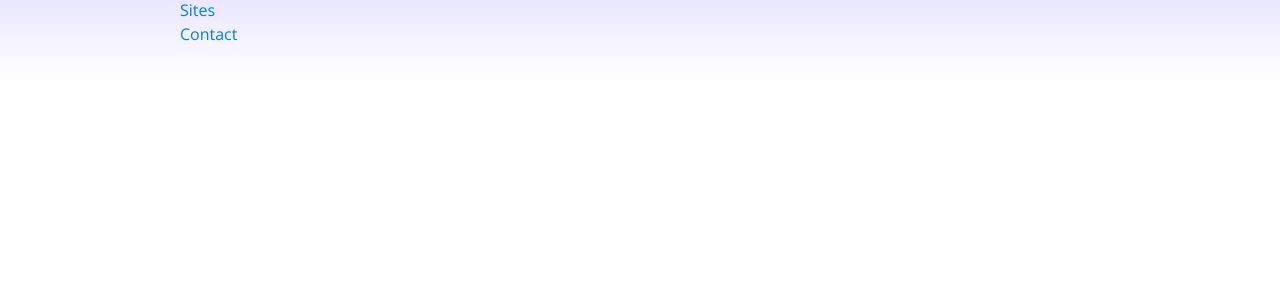
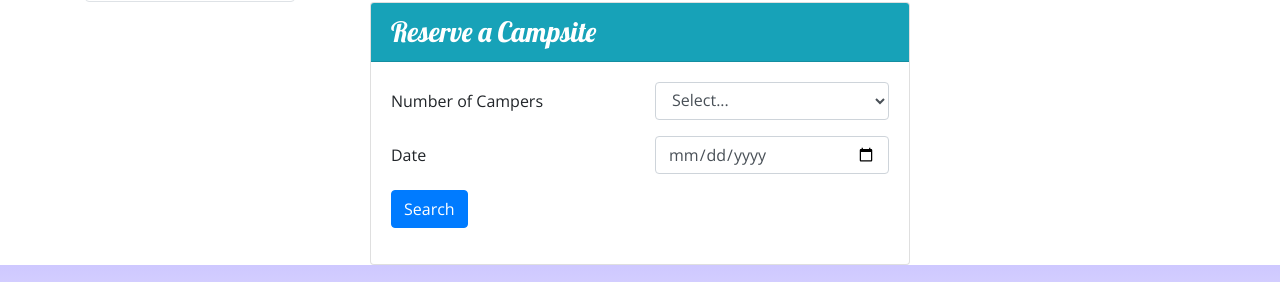
Before and after one commit to annychan1218/aboutus.html, a website: page index.html in a window 1280 px wide. Shown: the part 848-1130 px from the top of the page. Before the commit the page ends 930 px from the top, so only its background shows below. Drawn offline with nearby package versions, Linux system fonts and the light colour scheme.

Commit message:
workshop 2

```diff
--- a/index.html
+++ b/index.html
@@ -29,6 +29,9 @@
                     <div class="col">
                         <h1>NuCamp</h1>
                         <h2>a better way to camp</h2>
+                    </div>
+                    <div class="col-md-4 col-xl-2 mt-4">
+                        <a class="btn btn-info btn-lg" href="#reserveForm" role="button">Reserve Campsite</a>
                     </div>
                 </div>
         </div>
@@ -74,10 +77,15 @@
                 <h2>Featured Campsites</h2>
             </div>
             <div class="col">
-                <h3>React Lake Campground</h3>
-                <div class="d-none d-sm-block">
-                    <p>Nestled in the foothills of the Chrome Mountains, this campground on the shores of the pristine React Lake is
-                    a favorite for fly fishers.</p>
+                <div class="media">
+                    <div class="media-body align-self-center">
+                        <h3>React Lake Campground</h3>
+                        <div class="d-none d-sm-block">
+                            <p>Nestled in the foothills of the Chrome Mountains, this campground on the shores of the pristine React Lake is
+                            a favorite for fly fishers.</p>
+                        </div>
+                    </div>
+                    <img class="d-flex ml-3 img-thumbnail" src="img/react-lake-thumb.jpg" alt="React Lake Thumb">
                 </div>
             </div>
         </div>
@@ -93,6 +101,42 @@
                     <div class="media-body align-self-center">
                         <h3>Bootstrap Outfitters</h3>
                         <p class="d-none d-sm-block">Bootstrap Outfitters supplies you with gear you need at prices you can't beat.</p>
+                    </div>
+                </div>
+            </div>
+        </div>
+        <div class="row row-content">
+            <div class="col-sm-6 mx-auto">
+                <div class="card">
+                    <h3 class="card-header bg-info text-white">Reserve a Campsite</h3>
+                    <div class="card-body">
+                        <form id="reserveForm">
+                            <div class="form-group row">
+                                <label class="col-sm-6 col-form-label" for="numCampers">Number of Campers</label>
+                                <div class="col">
+                                    <select class="form-control" name="numCampers" id="numCampers">
+                                        <option value="0">Select...</option>
+                                        <option value="1">1</option>
+                                        <option value="2">2</option>
+                                        <option value="3">3</option>
+                                        <option value="4">4</option>
+                                        <option value="5">5</option>
+                                        <option value="6">6</option>
+                                    </select>
+                                </div>
+                            </div>
+                            <div class="form-group row">
+                                <label class="col-sm-6 col-form-label" for="date">Date</label>
+                                <div class="col-sm-6">
+                                    <input class="form-control" type="date" id="date" name="date" placeholder="date">
+                                </div>
+                            </div>
+                            <div class="form-group row">
+                                <div class="col">
+                                    <button class="btn btn-primary" type="submit">Search</button>
+                                </div>
+                            </div>
+                        </form>
                     </div>
                 </div>
             </div>
```
